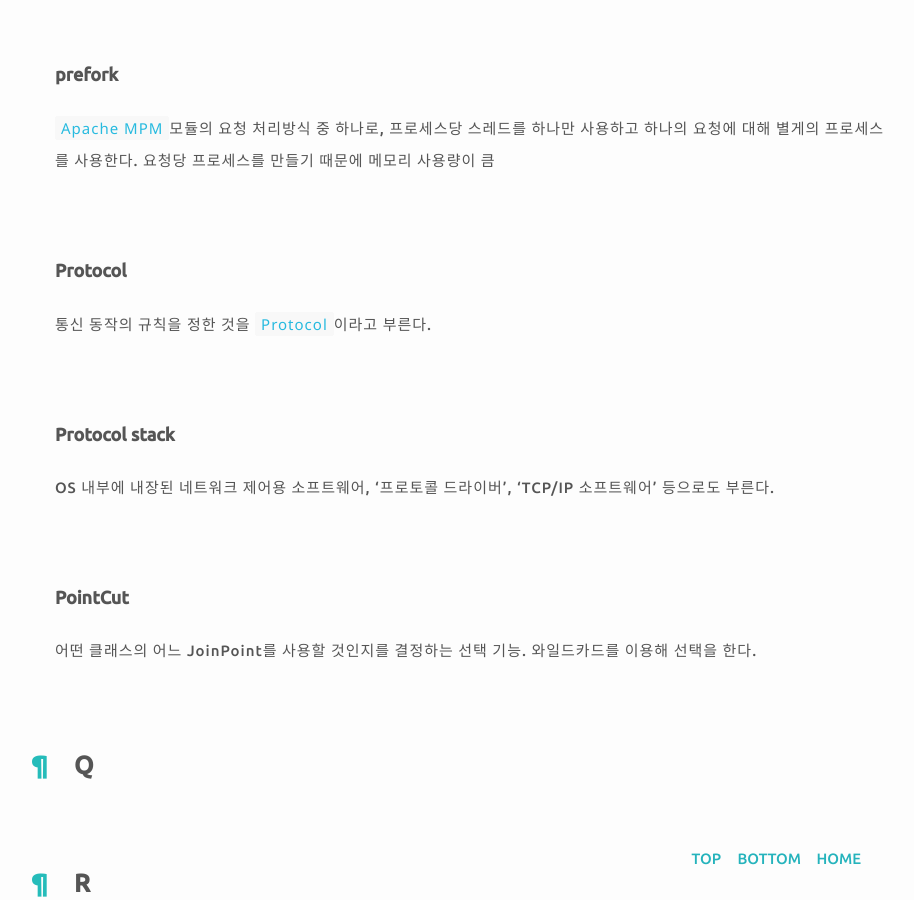
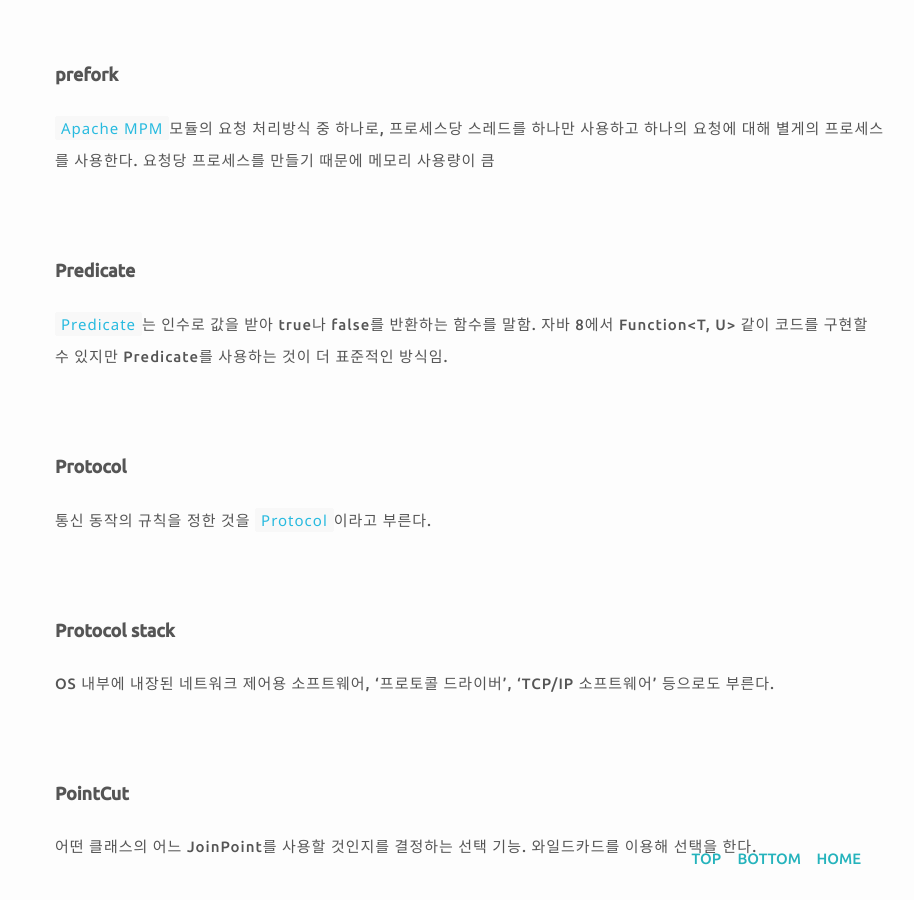
Before and after one commit to plus4070/plus4070.github.io, a Jekyll site: the page built from _posts/2017-01-14-KeywordNote.md, in a window 1280 px wide and 900 px high, scrolled down 20333 px. Shown: the whole window, without its empty margins (169-1083 px from the left). Built offline with Jekyll 4.4.1, drawn with Linux system fonts in a browser that asks for light colours; nearby versions of some CDN libraries; comment, search, counter and statistics services are not loaded; some of the changed text lies outside the part shown.

Commit message:
edit post

```diff
--- a/_posts/2017-01-14-KeywordNote.md
+++ b/_posts/2017-01-14-KeywordNote.md
@@ -619,6 +619,12 @@ Docker와 같이 애플리케이션을 패키징하는 플랫폼이지만 Docker
 
 <br>
 
+##### Predicate #####
+
+`Predicate`는 인수로 값을 받아 true나 false를 반환하는 함수를 말함. 자바 8에서 Function<T, U> 같이 코드를 구현할 수 있지만 Predicate<T>를 사용하는 것이 더 표준적인 방식임.
+
+<br>
+
 ##### Protocol #####
 
 통신 동작의 규칙을 정한 것을 `Protocol`이라고 부른다.
@@ -708,6 +714,12 @@ Chrome 브라우저나 IE 브라우저에서 사용되고있는 보호 계층이
 
 `Software Test Automation Flatform`의 약자로, 분산환경 테스트 자동화를 위한 프레임워크. 다양한 분산환경에 미리 실행되어있는 `STAFProc`을 통해 통신을 하는 구조이다. <br>
 참고 : [STAF?](http://plus4070.github.io/nhn%20entertainment%20devdays/STAF.html)
+
+<br>
+
+##### Stream #####
+
+`Stream`이란 한 번에 한 개씩 만들어지는 연속적인 데이터 항목들의 모임.
 
 <br>
 
```
Also changed, not shown: _posts/2016-02-14-Lombok.md (+1 -1 lines).
